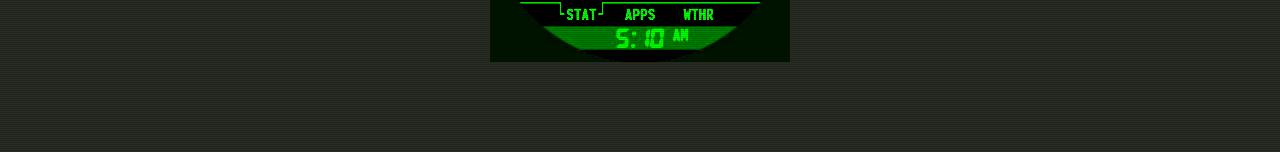
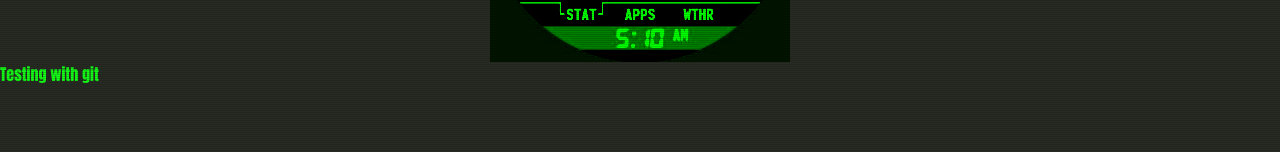
Before and after one commit to rannarith/PipboyProject, a plain HTML site: page index.html in a window 1280 px wide. Shown: the part 447-599 px from the top of the page. Drawn offline with nearby package versions, Linux system fonts and the light colour scheme.

Commit message:
first test

```diff
--- a/index.html
+++ b/index.html
@@ -73,6 +73,8 @@
 
     </nav>
 
+    <div>Testing with git</div>
+
 
 
 
```
